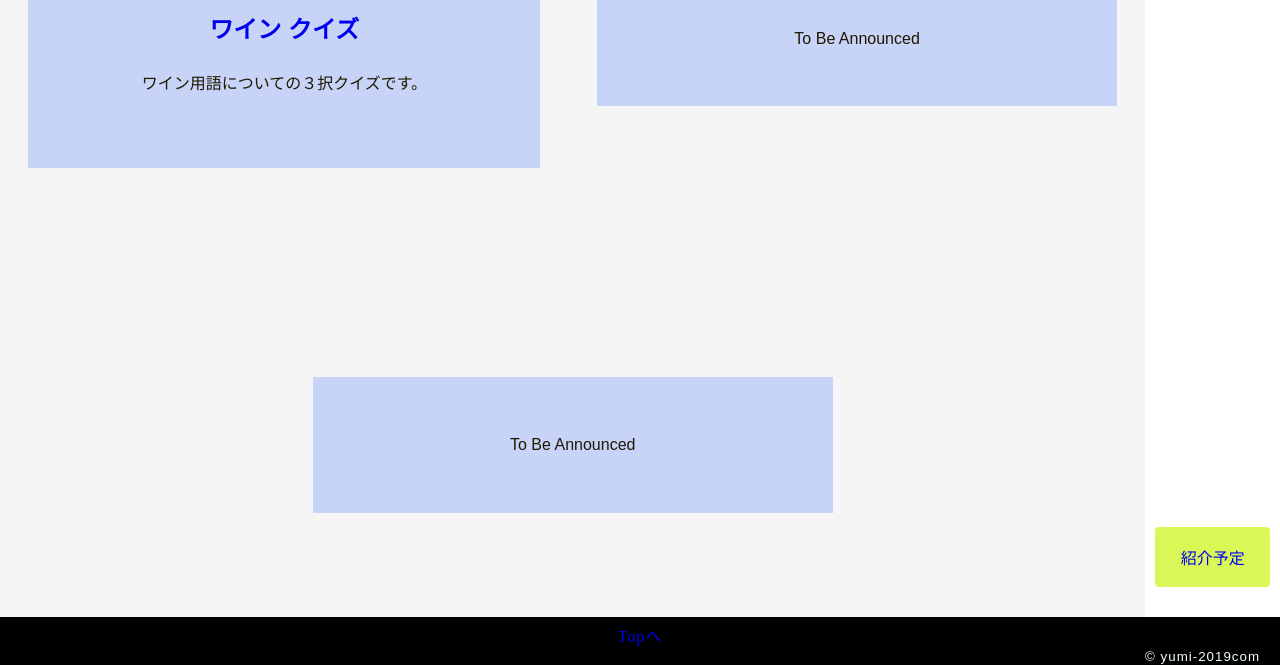
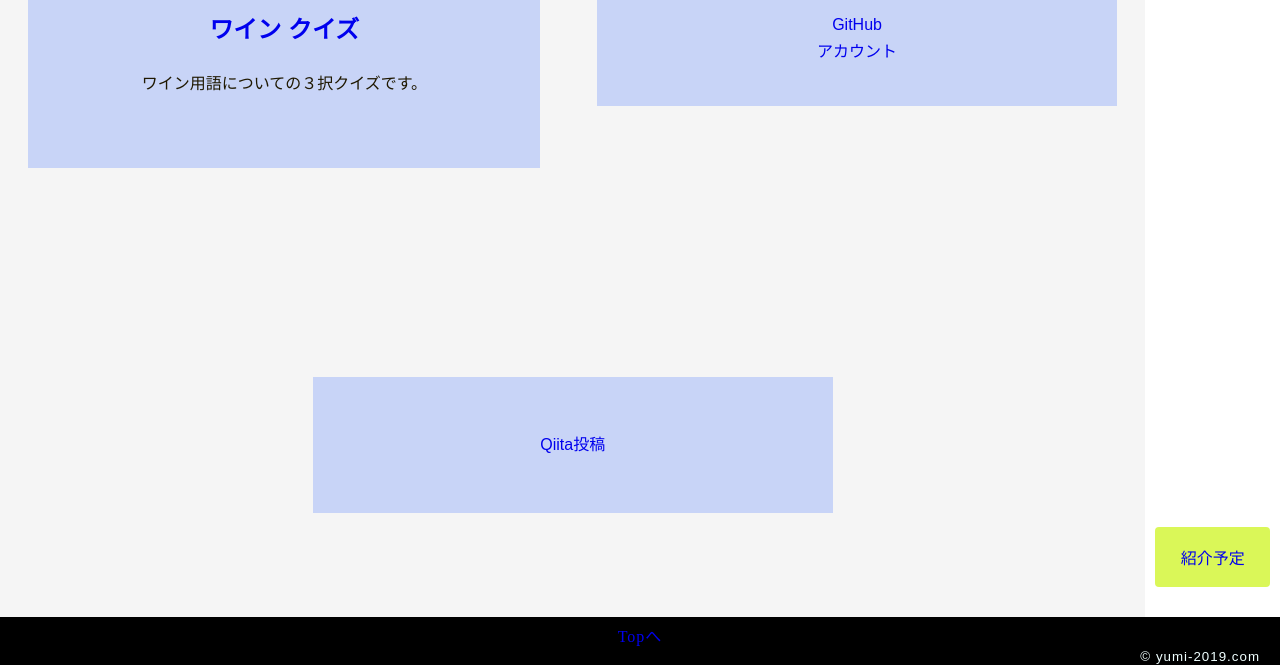
Before and after one commit to grca3/Portfolio, a plain HTML site: page public/index.html in a window 1280 px wide. Shown: the part 807-1472 px from the top of the page. Drawn offline with Linux system fonts and the light colour scheme.

Commit message:
github Qiita追加

```diff
--- a/public/index.html
+++ b/public/index.html
@@ -60,8 +60,8 @@
       </div> -->
 
 
-      <div class="box box5">To Be Announced</div>
-      <div class="box box6">To Be Announced</div>
+      <div class="box box5"><a href="https://github.com/grca3" target="_blank">GitHub<br>アカウント</div>
+      <div class="box box6"><a href="https://qiita.com/grca3" target="_blank">Qiita投稿</div>
   </div>
       <div class="aside">
         <a href="https//" target="_blank">紹介予定 </a>
@@ -70,7 +70,7 @@
 
   <footer>
     <h3><a href="#top">Topへ</a></h3>
-    <p><small>&copy;&nbsp;yumi-2019com</small></p>
+    <p><small>&copy;&nbsp;yumi-2019.com</small></p>
   </footer>
 </body>
 </html>
```
